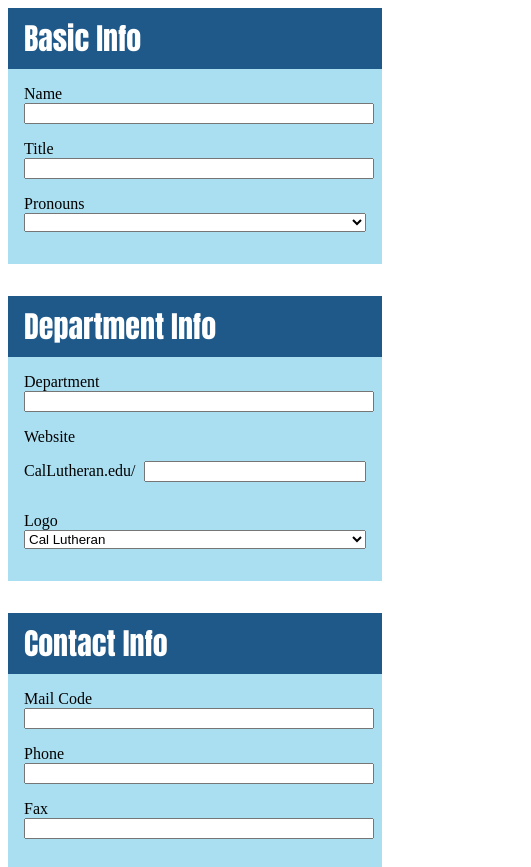
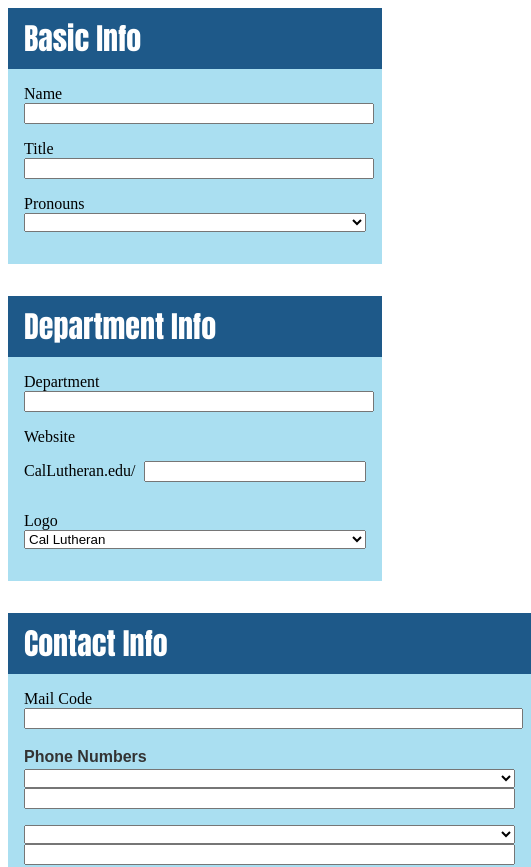
Before and after one commit to cal-lutheran-web/email-signature-maker, a Vue app: page / in a window 390 px wide. Shown: the top 867 px of the page, 531 px wide, since content can reach past the window. Built offline with nearby package versions, Linux system fonts and the light colour scheme; the HTML template or start-up script is replaced by a standard one.

Commit message:
new phone component

```diff
--- a/src/App.vue
+++ b/src/App.vue
@@ -23,9 +23,10 @@
 					title: "",
 					department: "",
 					mail_code: "",
-					phone: "",
-					fax: "",
 					website: "",
+					phone_1: {},
+					phone_2: {},
+					phone_3: {},
 					pronouns_display: "",
 					pronouns: "",
 					pronouns_custom: "",
@@ -73,4 +74,17 @@
 		position: sticky;
 		top: 25%;
 	}
+
+	.sr-only {
+		border: 0;
+		clip: rect(1px, 1px, 1px, 1px);
+		clip-path: inset(50%);
+		height: 1px;
+		margin: -1px;
+		overflow: hidden;
+		padding: 0;
+		position: absolute !important;
+		width: 1px;
+		word-wrap: normal !important;
+	}
 </style>
--- a/src/components/FormFields.vue
+++ b/src/components/FormFields.vue
@@ -72,10 +72,10 @@
 				<input v-model="formData.mail_code" type="text" />
 			</div>
 
-			<div class="form-item">
-				<label for="phone">Phone</label>
-				<input v-model="formData.phone" type="text" maxlength="4" />
-			</div>
+			<h3>Phone Numbers</h3>
+			<Phone :formData="formData" key="phone_1"></Phone>
+			<Phone :formData="formData" key="phone_2"></Phone>
+			<Phone :formData="formData" key="phone_3"></Phone>
 
 			<div class="form-item">
 				<label for="fax">Fax</label>
@@ -118,10 +118,14 @@
 
 <script>
 	import Vue from "vue";
+	import Phone from "./Phone.vue";
 
 	export default {
 		name: "FormFields",
 		props: ["formData"],
+		components: {
+			Phone
+		},
 		data() {
 			return {
 				social_media_display: false
@@ -182,6 +186,16 @@
 		background-color: #aadff1;
 	}
 
+		fieldset h3 {
+			color: #333;
+			font-family: Raleway, sans-serif;
+			font-size: 1rem;
+			line-height: 1.5em;
+			margin: 0;
+			letter-spacing: normal;
+			font-weight: bold;
+		}
+
 	legend {
 		display: block;
 		box-sizing: content-box;
--- /dev/null
+++ b/src/components/Phone.vue
@@ -0,0 +1,77 @@
+<template>
+	<div class="form-item">
+		<select v-model="changeLabel" class="form-select-small">
+			<option value=""></option>
+			<option v-for="(key,label) in phoneTypes" :value="label" :key="label">{{ key }}</option>
+		</select>
+		<label for="phone" class="sr-only">{{ label }}</label>
+		<div class="form-label-prefix">
+			<p v-if="selectedLabel == 'clu_campus'">805-493-</p>
+			<p v-if="selectedLabel == 'plts_campus'">510-559-</p>
+
+			<input v-model="phoneNumber" type="text" maxlength="4" />
+		</div>
+	</div>
+</template>
+
+<script>
+export default {
+	name: 'Phone',
+	props: ['formData'],
+	watch: {
+		'phoneNumber': function(newData){
+			this.$set(this.formData,this.$vnode.key,{
+				'number': newData,
+				'label': this.selectedLabel,
+				'shortLabel': this.phoneTypes[this.selectedLabel].shortLabel,
+				'prefix': this.phoneTypes[this.selectedLabel].prefix
+			});
+		}
+	},
+	computed: {
+		changeLabel: {
+			get(newData){
+				return this.selectedLabel;
+			},
+			set(newData){
+				console.log(this.$vnode.key,newData);
+				this.selectedLabel = newData;
+			}
+		}
+	},
+	data(){
+		return {
+			phoneTypes: {
+				clu_campus: {
+					label: 'Cal Lutheran Extension',
+					shortLabel: 'Office',
+					prefix: '805-493-'
+				},
+				plts_campus: {
+					label: 'PLTS Campus Extension',
+					shortLabel: 'Office',
+					prefix: '510-559-'
+				},
+				fax: {
+					label: 'Fax',
+					shortLabel: 'Fax',
+					prefix: ''
+				},
+				mobile: {
+					label: 'Mobile',
+					shortLabel: 'Mobile',
+					prefix: ''
+				}
+			},
+			phoneNumber: '',
+			selectedLabel: ''
+		}
+	}
+}
+</script>
+
+<style>
+	.form-item .form-select-small {
+		width: auto;
+	}
+</style>
--- a/src/components/Sig.vue
+++ b/src/components/Sig.vue
@@ -35,13 +35,11 @@
 				</template>
 
 				<template v-else>
-					60 West Olsen Road <template v-if="formData.mail_code">#{{ formData.mail_code }}</template>&nbsp;|&nbsp;Thousand Oaks, CA 91360
+					60 West Olsen Road <template v-if="formData.mail_code">#{{ formData.mail_code }}</template>&nbsp;|&nbsp;Thousand Oaks, CA 91360<br />
 				</template>
 
-				<br v-if="formData.phone || formData.fax" />
-					<template v-if="formData.phone">Phone: (805) 493-{{ formData.phone ? formData.phone : "XXXX" }}</template>
-					<template v-if="formData.fax">&nbsp;|&nbsp; Fax: (805) 493-{{ formData.fax ? formData.fax : "XXXX" }}</template>
-				<br />
+				Phone: (805) 493-{{ formData.phone_1 ? formData.phone_1.number : '' }}<br />
+
 
 				<a :href="'https://www.callutheran.edu/' + formData.website" v-if="formData.logo !=='plts'">CalLutheran.edu{{ formData.website ? '/'+formData.website : '' }}</a>
 				<a :href="'https://www.plts.edu/' + formData.website" v-if="formData.logo == 'plts'">PLTS.edu{{ formData.website ? '/'+formData.website : '' }}</a>
@@ -121,8 +119,7 @@
 		},
 		methods: {
 			toClipboard() {
-				var sigArea = document.querySelector("#signature-content")
-					.innerHTML;
+				var sigArea = document.querySelector("#signature-content").innerHTML;
 
 				function listener(e) {
 					e.clipboardData.setData("text/html", sigArea);
```
